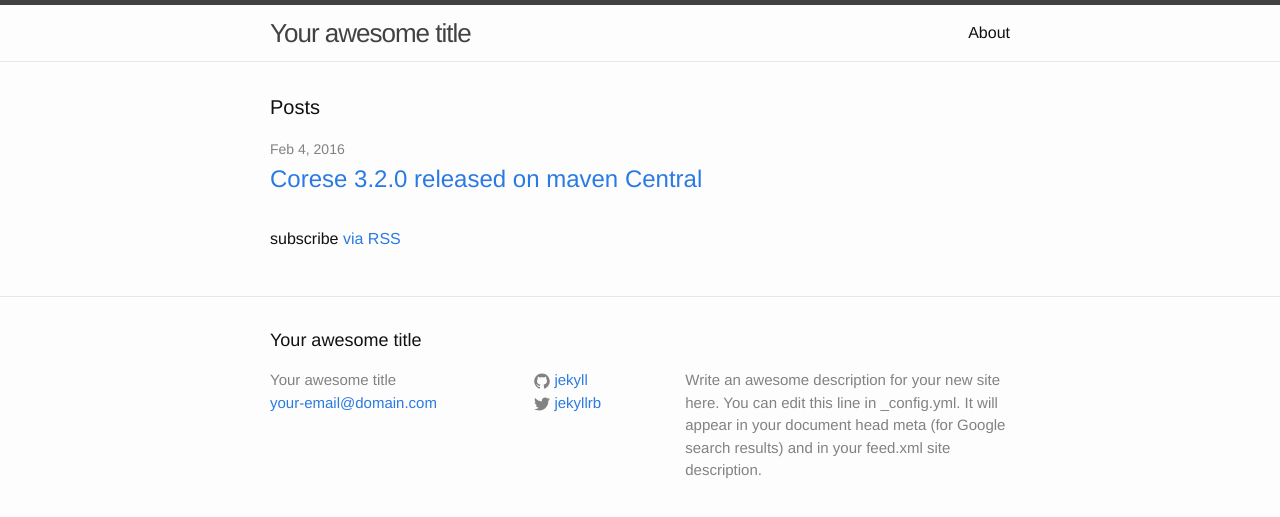
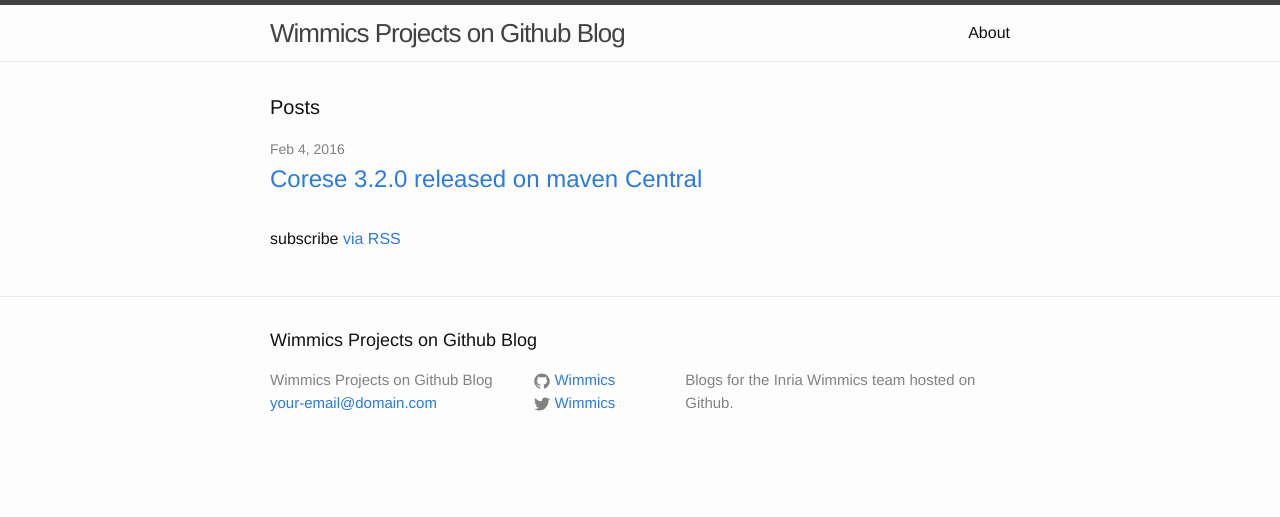
Before and after one commit to Wimmics/Wimmics.github.io, a Jekyll site: the page built from index.html, in a window 1280 px wide. Shown: the top 517 px of the page. Built offline with Jekyll 4.4.1, drawn with Linux system fonts in a browser that asks for light colours.

Commit message:
Updated the general informations.

```diff
--- a/_config.yml
+++ b/_config.yml
@@ -6,16 +6,14 @@
 # 'jekyll serve'. If you change this file, please restart the server process.
 
 # Site settings
-title: Your awesome title
+title: Wimmics Projects on Github Blog
 email: your-email@domain.com
 description: > # this means to ignore newlines until "baseurl:"
-  Write an awesome description for your new site here. You can edit this
-  line in _config.yml. It will appear in your document head meta (for
-  Google search results) and in your feed.xml site description.
+  Blogs for the Inria Wimmics team hosted on Github.
 baseurl: "" # the subpath of your site, e.g. /blog
-url: "http://yourdomain.com" # the base hostname & protocol for your site
-twitter_username: jekyllrb
-github_username:  jekyll
+url: "http://wimmics.github.io" # the base hostname & protocol for your site
+twitter_username: Wimmics
+github_username:  Wimmics
 
 # Build settings
 markdown: kramdown
```
